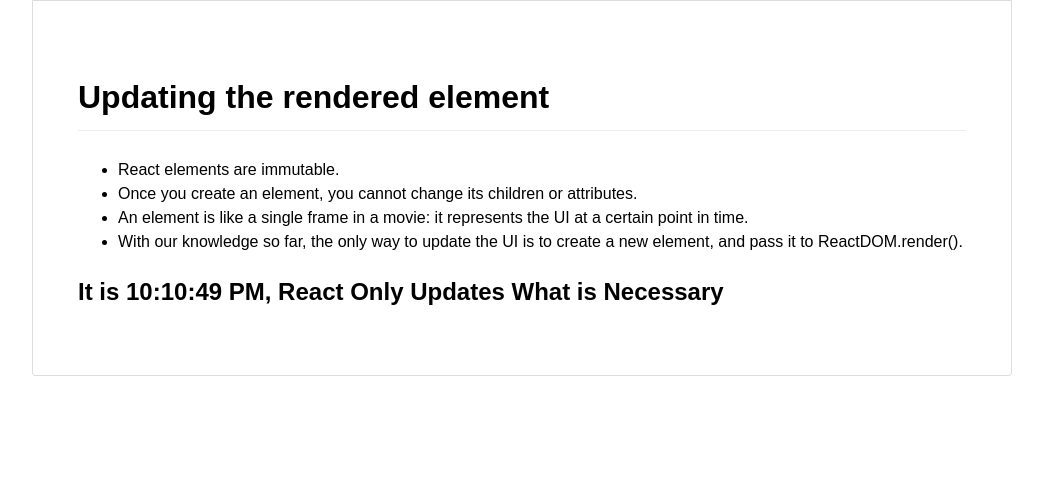
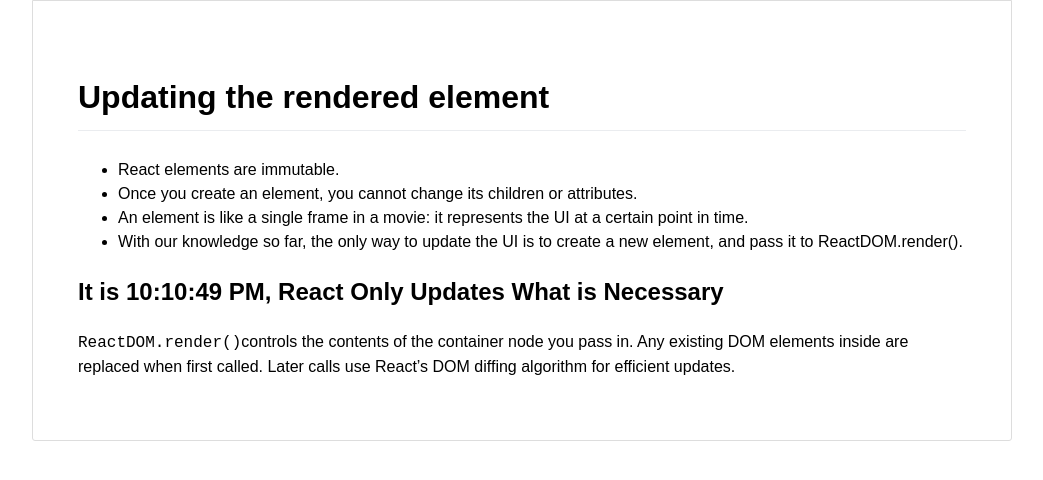
Before and after one commit to kadon/understanding_react, a React (Create React App) app: page / in a window 1280 px wide. Shown: the top 480 px of the page, without its empty margins (118-1161 px from the left). Built offline with nearby package versions, Linux system fonts and the light colour scheme.

Commit message:
Added ReactDom.render explanation

```diff
--- a/src/jsx/article.jsx
+++ b/src/jsx/article.jsx
@@ -1,7 +1,8 @@
 import React from 'react';
 import './elements.css';
 import {
-    jsxFeatures
+    jsxFeatures,
+    reactDomRenderText
 } from './texts';
 
 const features = jsxFeatures.map((feature) => <li>{feature}</li>);
@@ -14,6 +15,7 @@ export default () => (
                 {features}
             </ul>
             <h2>It is {new Date().toLocaleTimeString()}, React Only Updates What is Necessary</h2>
+            <p><code>ReactDOM.render()</code>{reactDomRenderText}</p>
         </article>
     </div>
 );
--- a/src/jsx/texts.js
+++ b/src/jsx/texts.js
@@ -4,3 +4,6 @@ export const jsxFeatures = [
     'An element is like a single frame in a movie: it represents the UI at a certain point in time.',
     'With our knowledge so far, the only way to update the UI is to create a new element, and pass it to ReactDOM.render().'
 ];
+
+
+export const reactDomRenderText = 'controls the contents of the container node you pass in. Any existing DOM elements inside are replaced when first called. Later calls use React’s DOM diffing algorithm for efficient updates.';
```
